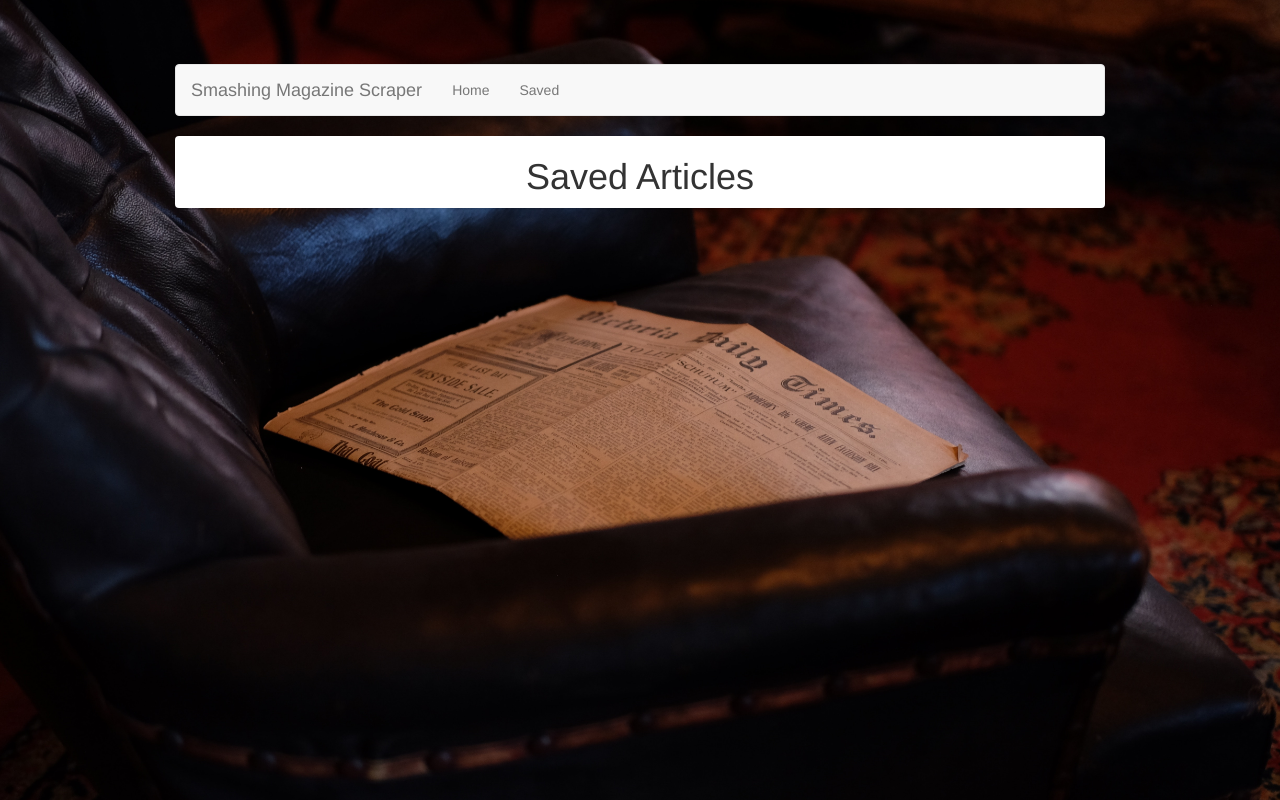
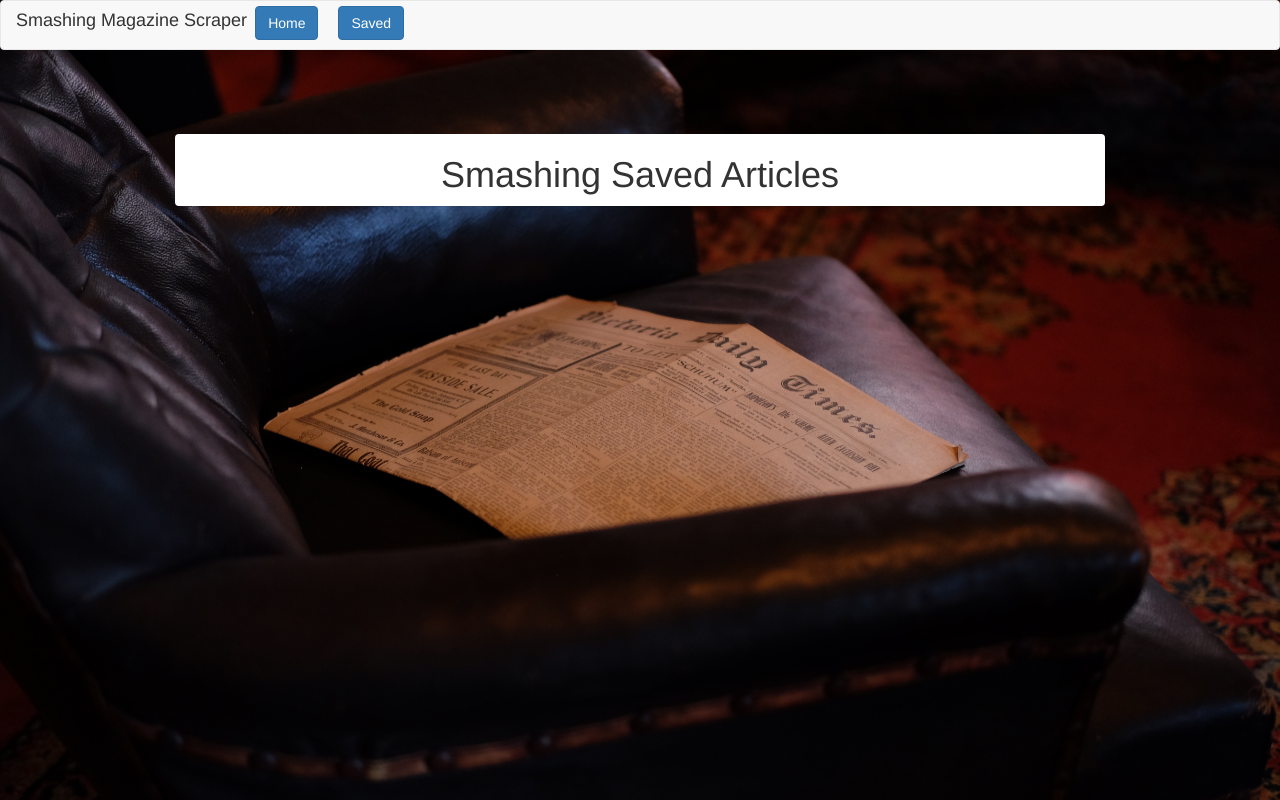
Before and after one commit to rcubillo/Scrape-News, a website: page public/saved.html in a window 1280 px wide. Drawn offline with nearby package versions, Linux system fonts and the light colour scheme; no server answers.

Commit message:
Working on the saved articles page

```diff
--- a/public/assets/css/style.css
+++ b/public/assets/css/style.css
@@ -40,7 +40,10 @@ textarea {
 
 /* Each Button */
 .btn {
-  margin-right: 8px;
+  /* margin-right: 8px;
+  margin-top: 6px;
+  margin-bottom: 5px; */
+  margin: 5px 8px 8px 8px;
 }
 
 /* titles */
--- a/public/saved.html
+++ b/public/saved.html
@@ -18,22 +18,22 @@
   </head>
 
   <body>
-    <div class="container" id="wrapper">
-
-      <nav class="navbar navbar-default">
+     <nav class="navbar navbar-default">
         <div class="container-fluid">
           <div class="navbar-header">
-            <a class="navbar-brand" href="index.html">Smashing Magazine Scraper</a>
+            <h4>Smashing Magazine Scraper</h4>
           </div>
             <ul class="nav navbar-nav">
-              <li><a href="index.html">Home</a></li>
-              <li><a href="saved.html">Saved</a></li>
+                <a id="navbar-btn" class="btn btn-primary" href="index.html" role="button">Home</a>
+                <a class="btn btn-primary"  href="saved.html" role="button">Saved</a>
             </ul>
         </div>
       </nav>
 
+
+    <div class="container" id="wrapper">
       <div class="panel text-center">
-        <h1>Saved Articles</h1>
+        <h1>Smashing Saved Articles</h1>
       </div>
 
       <div class="row">
```
Also changed, not shown: public/index.html (+1 -0 lines).
